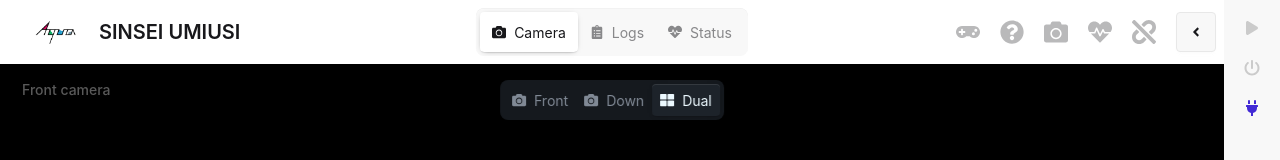
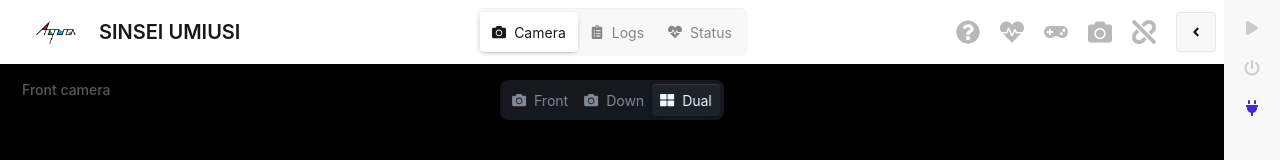
Before and after one commit to rogy-AquaLab/sinsei_UMIUSI_ui, a React (Vite) app: page / in a window 1280 px wide. Shown: the top 160 px of the page. Built offline with nearby package versions, Linux system fonts and the light colour scheme; no server answers.

Commit message:
chore(navbar): アイコンの順番を入れ替え

```diff
--- a/src/components/Navbar.tsx
+++ b/src/components/Navbar.tsx
@@ -30,10 +30,10 @@ const Navbar = ({ activeTab, onTabChange }: NavbarProps) => {
       </div>
       <div className="navbar-end">
         <div className="flex items-center gap-5">
+          <ModeIcon />
+          <SystemStatusIcon />
           <GamepadStatusIcon />
-          <ModeIcon />
           <CameraStatusIcon />
-          <SystemStatusIcon />
           <RosConnectionStatusIcon />
           <label
             htmlFor="my-drawer"
```
